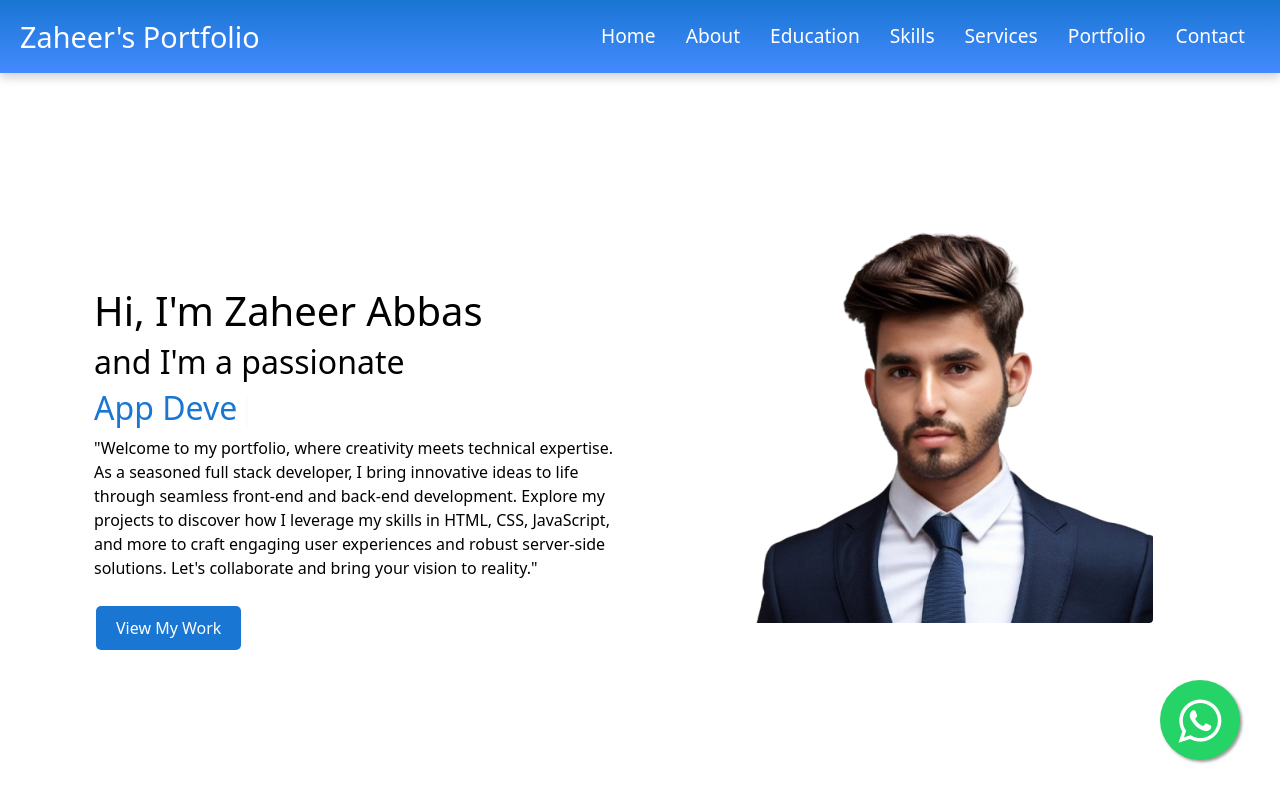
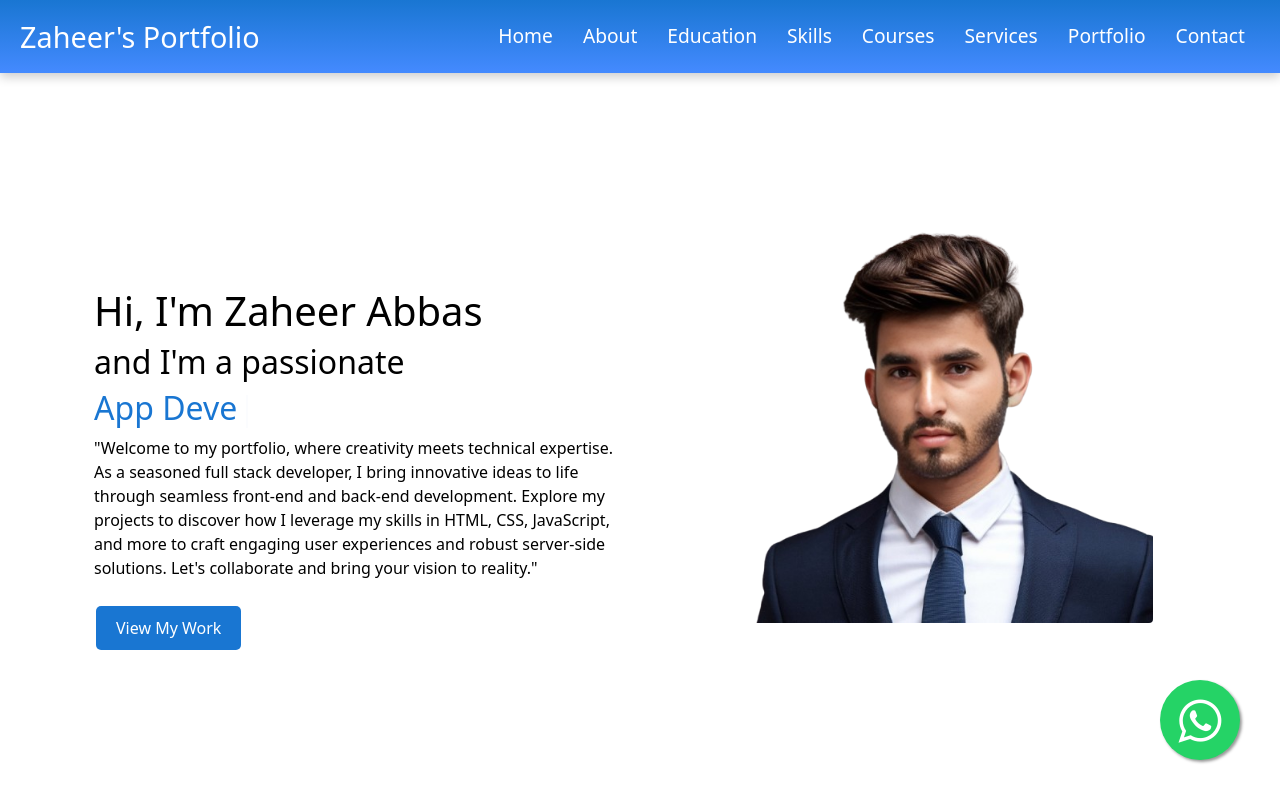
Before and after one commit to zaheerabbasdev/Portfolio-Website, a React (Vite) app: page / in a window 1280 px wide. Shown: the top 800 px of the page. Built offline with nearby package versions, Linux system fonts and the light colour scheme.

Commit message:
add the courses Section

```diff
--- a/src/Components/Navbar.jsx
+++ b/src/Components/Navbar.jsx
@@ -56,6 +56,11 @@ const Navbar = () => {
               <li>
                 <a href="#skills" data-aos="fade-down" data-aos-delay="200">
                   Skills
+                </a>
+              </li>
+               <li>
+                <a href="#courses" data-aos="fade-down" data-aos-delay="200">
+                  Courses
                 </a>
               </li>
               <li>
```
